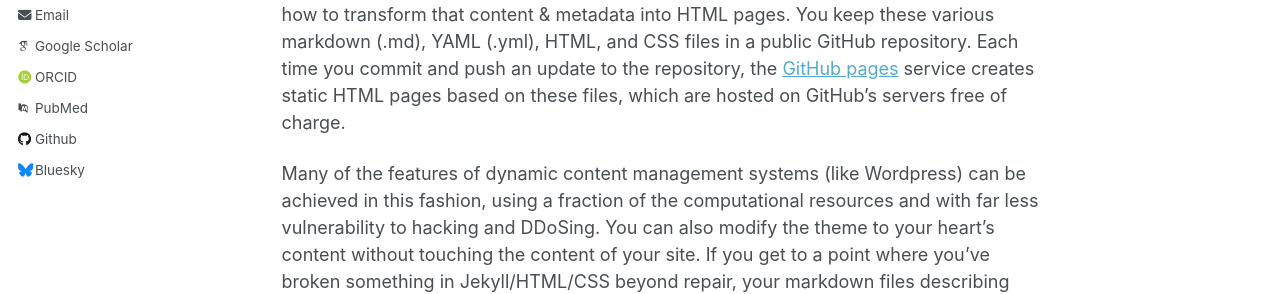
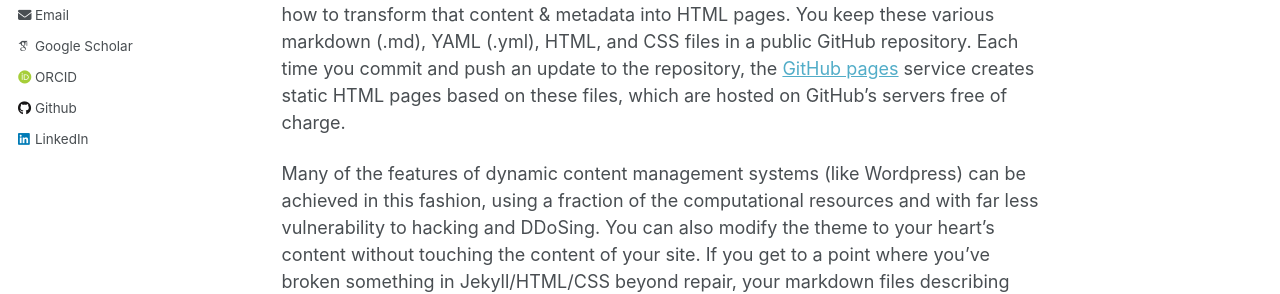
Before and after one commit to SantiagoLlorens/SantiagoLlorens.github.io, a Jekyll site: the page built from _pages/about.md, in a window 1280 px wide. Shown: the part 434-728 px from the top of the page. Built offline with Jekyll 4.4.1, drawn with Linux system fonts in a browser that asks for light colours; some web fonts are replaced; some of the changed lines change nothing that is shown.

Commit message:
Update _config.yml

```diff
--- a/_config.yml
+++ b/_config.yml
@@ -28,27 +28,27 @@
   location         : "Barcelona"
   employer         : "GIQ|UAB"
   uri              : # URL
-  email            : "santiago.llorens@uab.com"
+  email            : "santiago.llorens@uab.cat"
 
   # Academic websites
   arxiv            : # URL - Update with the correct link to your profile
-  googlescholar    : "https://scholar.google.com/citations?user=PS_CX0AAAAAJ"
+  googlescholar    : "https://scholar.google.com/citations?user=wMDRPZYAAAAJ"
   impactstory      : # URL
-  orcid            : "http://orcid.org/yourorcidurl"
+  orcid            : "https://orcid.org/0000-0002-8643-447X"
   semantic         : # URL
-  pubmed           : "https://www.ncbi.nlm.nih.gov/pubmed/?term=john+snow"
+  pubmed           : #"https://www.ncbi.nlm.nih.gov/pubmed/?term=john+snow"
   researchgate     : # URL
 
   # Repositories and software development
   bitbucket        : # Username - Update with your username on the site
   codepen          : # Username
   dribbble         : # Username
-  github           : "academicpages"
+  github           : "SantiagoLlorens"
   kaggle           : # Username
   stackoverflow    : # User number or user number and name (i.e., use "1" or "1/jeff-atwood")
 
   # Social media
-  bluesky          : "bsky.app" # Replace this with you Bluesky username
+  bluesky          : #"bsky.app" # Replace this with you Bluesky username
   facebook         : # Username
   flickr           : # Username
   foursquare       : # Username
@@ -57,7 +57,7 @@
   keybase          : # Username
   instagram        : # Username
   lastfm           : # Username
-  linkedin         : # Username
+  linkedin         : Santiago Llorens
   mastodon         : # URL
   medium           : # URL
   pinterest        : # Username
```
